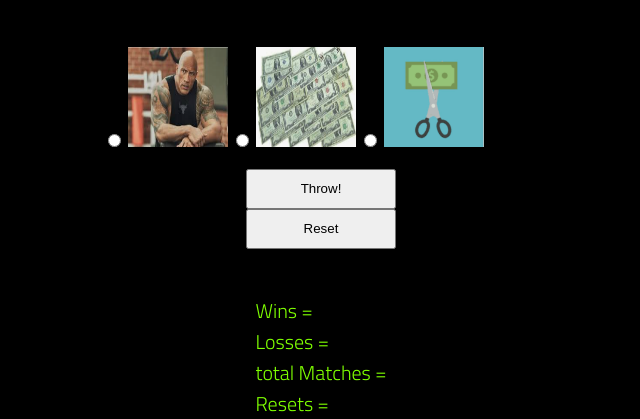
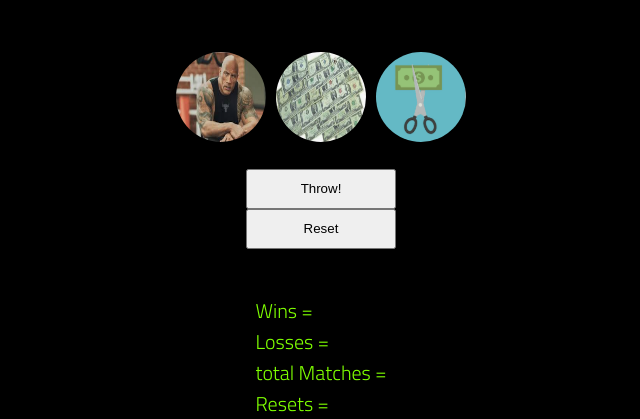
Before and after one commit to ecnelson1/03-Rck-Ppr-Scr, a plain HTML site: page index.html in a window 1280 px wide. Shown: the part 381-800 px from the top of the page, without its empty margins (319-959 px from the left). Drawn offline with Linux system fonts and the light colour scheme.

Commit message:
refactor css

```diff
--- a/index.html
+++ b/index.html
@@ -20,18 +20,21 @@
         <h2>
         R-P-S? IT'S ON LIKE DK!
         </h2>
+        <div class = 'user-choices'>
             <label>
                 <input type="radio" name="user-options" value="Rock"/>
-            <img src="assets/rock.png"/>
+                <img src="assets/rock.png" class = 'input-img'/>
             </label>
             <label>
                 <input type="radio" name="user-options" value="Paper"/>
-            <img src="assets/paper.png"/>
+                <img src="assets/paper.png" class = 'input-img'/>
             </label>
             <label>
                 <input type="radio" name="user-options" value="Scissors"/>
-            <img src="assets/scissors.png"/>
+                <img src="assets/scissors.png" class = 'input-img'/>
             </label>
+        </div>
+
     </section>
     <div class="userButtons">
         <button class="buttons" id="user-throw">Throw!</button>
--- a/styles/style.css
+++ b/styles/style.css
@@ -1,18 +1,5 @@
 
 body {
-    /* https://coolors.co/generate and click export -> scss to get the colors to copy and paste below*/
-    /* --color1: hsla(349, 69%, 76%, 1);
-    --color2: hsla(207, 67%, 44%, 1);
-    --color3: hsla(200, 61%, 56%, 1);
-    --color4: hsla(187, 41%, 94%, 1);
-    --color5: hsla(170, 28%, 95%, 1); */
-/*
-    /* --color1: hsla(45, 86%, 83%, 1);
-    --color2: hsla(135, 65%, 98%, 1);
-    --color3: hsla(315, 37%, 86%, 1);
-    --color4: hsla(45, 73%, 98%, 1);
-    --color5: hsla(224, 40%, 79%, 1); */
-
     --header-height: 80px;
     --shadow: 0px 10px 20px -12px rgba(0,0,0,0.45);
     --gutter: 30px;
@@ -79,3 +66,20 @@ footer {
     background-color: var(--color3);
     box-shadow: var(--shadow);
 }
+
+.input-img {
+    border: 5px solid transparent;
+    border-radius: 100%;
+}
+input:checked + .input-img {
+    border: 5px solid limegreen;
+}
+
+input {
+    display: none;
+}
+
+.user-choices {
+    display: flex;
+    justify-content: center;
+}
```
Lines whose indentation alone changed are shown as unchanged.
